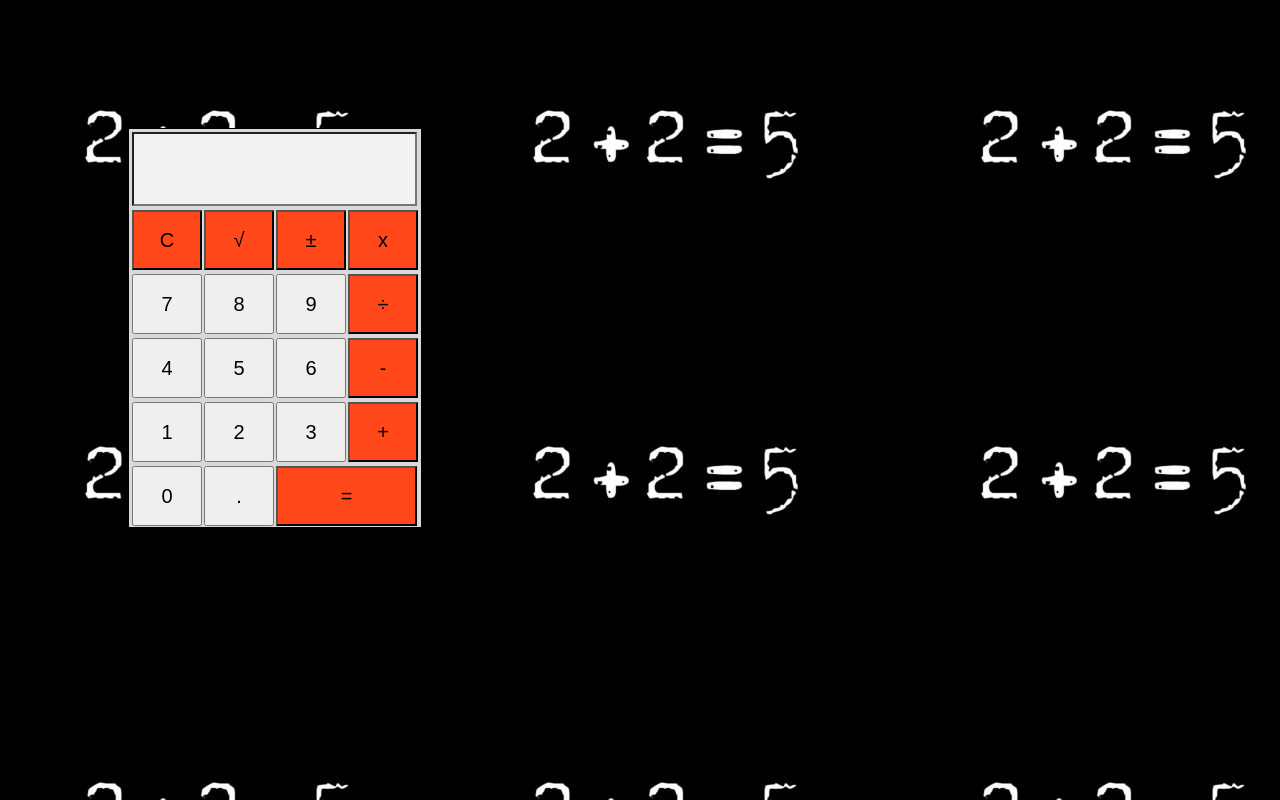
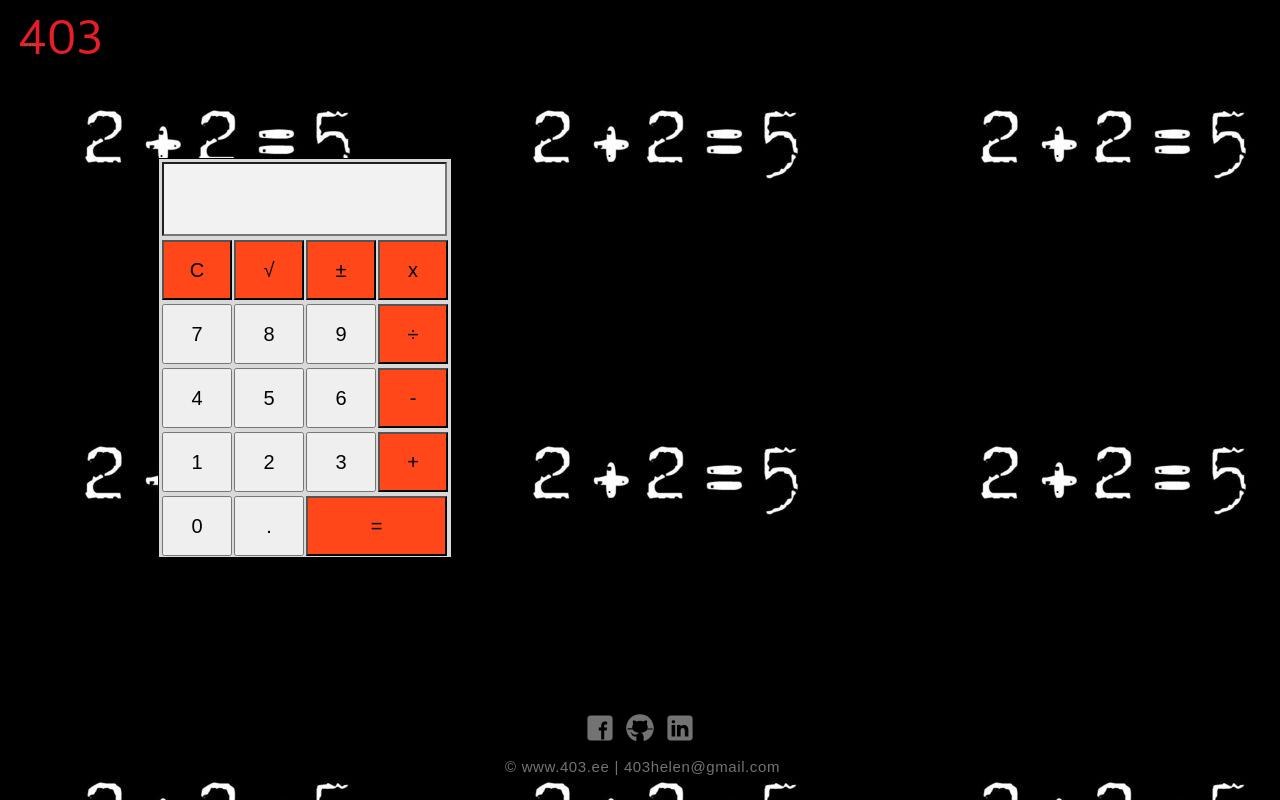
Before and after one commit to N00bG1rl/calculator, a plain HTML site: page index.html in a window 1280 px wide. Drawn offline with Linux system fonts and the light colour scheme.

Commit message:
Added footer

```diff
--- a/assets/style.css
+++ b/assets/style.css
@@ -1,10 +1,14 @@
 html {
   box-sizing: border-box;
-  font-weight: 900;
   color: black;
+  overflow: auto;
 }
 body {
-  margin: 0 auto;
+  position: relative;
+  height: 100vh;
+  min-height: 700px;
+  margin: 0;
+  padding: 0;
 }
 #wrapper {
   width: 100%;
@@ -13,6 +17,15 @@ body {
   background-color: black;
   position: absolute;
   overflow: hidden;
+}
+.logo {
+  width: 80px;
+  top: 0;
+  left: 0;
+  position: absolute;
+  z-index: 3;
+  padding: 20px;
+  background-color: transparent;
 }
 #container {
   width: 294px;
@@ -31,6 +44,10 @@ body {
   font-size: 40px;
   background-color: #f2f2f2;
 }
+#calc {
+  height: 100%;
+  padding: 30px;
+}
 #btn {
   width: 70px;
   height: 60px;
@@ -43,3 +60,51 @@ body {
 td {
   float: left;
 }
+footer {
+  width: 100%;
+  text-align: center;
+  position: absolute;
+  padding-bottom: 20px;
+  bottom: 0;
+}
+footer .social ul {
+  padding: 0;
+  font-size: 0;
+}
+footer .social li {
+  padding: 10px 5px;
+  display: inline-block;
+}
+.social a svg {
+  width: 30px;
+  height: 30px;
+  vertical-align: middle;
+  fill: #737373;
+  transition: ease-in-out .3s;
+  -moz-transition: ease-in-out .3s;
+}
+.social a svg:hover {
+  fill: #E61B25;
+}
+.copyright {
+  font-size: 0;
+}
+.copyright span,
+.copyright a {
+  font-family: sans-serif;
+  color: #737373;
+  font-size: 15px;
+  font-weight: 400;
+  letter-spacing: .6px;
+  text-align: center;
+  text-decoration: none;
+  display: inline-block;
+  transition: ease-in-out .3s;
+  -moz-transition: ease-in-out .3s;
+}
+.copyright span {
+  padding: 5px;
+}
+.copyright a:hover {
+  color: #E61B25;
+}
--- a/index.html
+++ b/index.html
@@ -12,6 +12,9 @@
 </head>
 <body>
   <div id="wrapper">
+    <div class="logo">
+      <a href="https://www.403.ee" target="_blank"><img src="assets/logo/logo.svg"></a>
+    </div>
     <form id="calc" name="calc">
       <table id="container">
         <tr>
@@ -50,5 +53,40 @@
       </table>
     </form>
   </div>
+  <footer>
+    <div class="social">
+      <ul>
+        <li> <!-- Facebook -->
+          <a href="https://www.facebook.com/403WebDev" target="_blank">
+            <svg xmlns="http://www.w3.org/2000/svg" xmlns:xlink="http://www.w3.org/1999/xlink" width="50px" height="50px" viewBox="0 0 50 50" version="1.1">
+              <g id="surface34">
+              <path style="stroke:none;fill-rule:nonzero;" d="M 41 4 L 9 4 C 6.238281 4 4 6.238281 4 9 L 4 41 C 4 43.761719 6.238281 46 9 46 L 41 46 C 43.761719 46 46 43.761719 46 41 L 46 9 C 46 6.238281 43.761719 4 41 4 Z M 37 19 L 35 19 C 32.859375 19 32 19.5 32 21 L 32 24 L 37 24 L 36 29 L 32 29 L 32 44 L 27 44 L 27 29 L 23 29 L 23 24 L 27 24 L 27 21 C 27 17 29 14 33 14 C 35.898438 14 37 15 37 15 Z M 37 19 "/>
+              </g>
+            </svg>
+          </a>
+        </li>
+        <li> <!-- Github -->
+          <a href="https://github.com/N00bG1rl" target="_blank">
+            <svg xmlns="http://www.w3.org/2000/svg" viewBox="0 0 50 50" width="50px" height="50px">
+              <path d="M17.791,46.836C18.502,46.53,19,45.823,19,45v-5.4c0-0.197,0.016-0.402,0.041-0.61C19.027,38.994,19.014,38.997,19,39c0,0-3,0-3.6,0c-1.5,0-2.8-0.6-3.4-1.8c-0.7-1.3-1-3.5-2.8-4.7C8.9,32.3,9.1,32,9.7,32c0.6,0.1,1.9,0.9,2.7,2c0.9,1.1,1.8,2,3.4,2c2.487,0,3.82-0.125,4.622-0.555C21.356,34.056,22.649,33,24,33v-0.025c-5.668-0.182-9.289-2.066-10.975-4.975c-3.665,0.042-6.856,0.405-8.677,0.707c-0.058-0.327-0.108-0.656-0.151-0.987c1.797-0.296,4.843-0.647,8.345-0.714c-0.112-0.276-0.209-0.559-0.291-0.849c-3.511-0.178-6.541-0.039-8.187,0.097c-0.02-0.332-0.047-0.663-0.051-0.999c1.649-0.135,4.597-0.27,8.018-0.111c-0.079-0.5-0.13-1.011-0.13-1.543c0-1.7,0.6-3.5,1.7-5c-0.5-1.7-1.2-5.3,0.2-6.6c2.7,0,4.6,1.3,5.5,2.1C21,13.4,22.9,13,25,13s4,0.4,5.6,1.1c0.9-0.8,2.8-2.1,5.5-2.1c1.5,1.4,0.7,5,0.2,6.6c1.1,1.5,1.7,3.2,1.6,5c0,0.484-0.045,0.951-0.11,1.409c3.499-0.172,6.527-0.034,8.204,0.102c-0.002,0.337-0.033,0.666-0.051,0.999c-1.671-0.138-4.775-0.28-8.359-0.089c-0.089,0.336-0.197,0.663-0.325,0.98c3.546,0.046,6.665,0.389,8.548,0.689c-0.043,0.332-0.093,0.661-0.151,0.987c-1.912-0.306-5.171-0.664-8.879-0.682C35.112,30.873,31.557,32.75,26,32.969V33c2.6,0,5,3.9,5,6.6V45c0,0.823,0.498,1.53,1.209,1.836C41.37,43.804,48,35.164,48,25C48,12.318,37.683,2,25,2S2,12.318,2,25C2,35.164,8.63,43.804,17.791,46.836z"/>
+            </svg>
+          </a>
+        </li>
+        <li> <!-- LinkedIn -->
+          <a href="https://www.linkedin.com/in/helen-marttila-403" target="_blank">
+            <svg xmlns="http://www.w3.org/2000/svg" viewBox="0 0 50 50" width="50px" height="50px">
+              <path d="M41,4H9C6.24,4,4,6.24,4,9v32c0,2.76,2.24,5,5,5h32c2.76,0,5-2.24,5-5V9C46,6.24,43.76,4,41,4z M17,20v19h-6V20H17z M11,14.47c0-1.4,1.2-2.47,3-2.47s2.93,1.07,3,2.47c0,1.4-1.12,2.53-3,2.53C12.2,17,11,15.87,11,14.47z M39,39h-6c0,0,0-9.26,0-10c0-2-1-4-3.5-4.04h-0.08C27,24.96,26,27.02,26,29c0,0.91,0,10,0,10h-6V20h6v2.56c0,0,1.93-2.56,5.81-2.56c3.97,0,7.19,2.73,7.19,8.26V39z"/>
+            </svg>
+          </a>
+        </li>
+      </ul>
+    </div>
+    <div class="copyright">
+      <span>&copy;</span>
+      <a href="https://www.403.ee" target="_blanc">www.403.ee</a>
+      <span>|</span>
+      <a href="mailto:403helen@gmail.com">403helen@gmail.com</a>
+    </div>
+  </footer>
 </body>
 </html>
```
